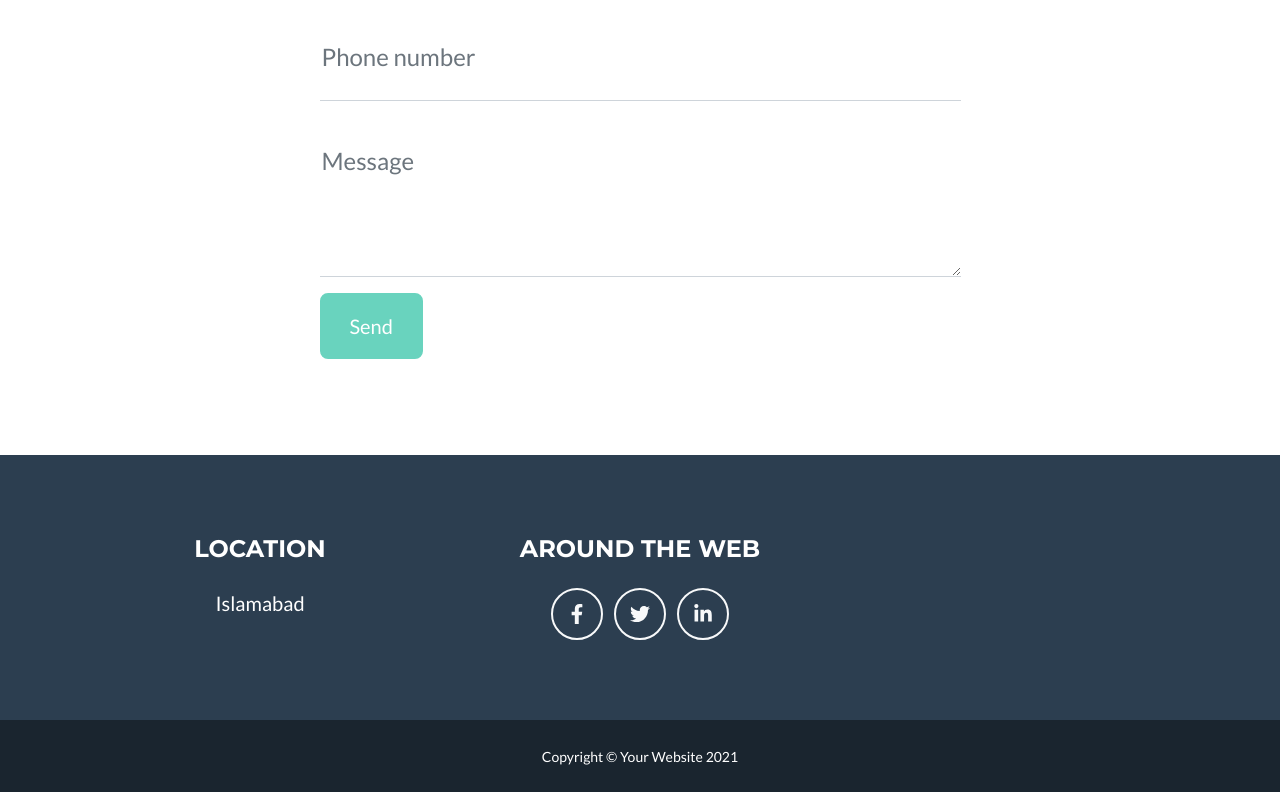
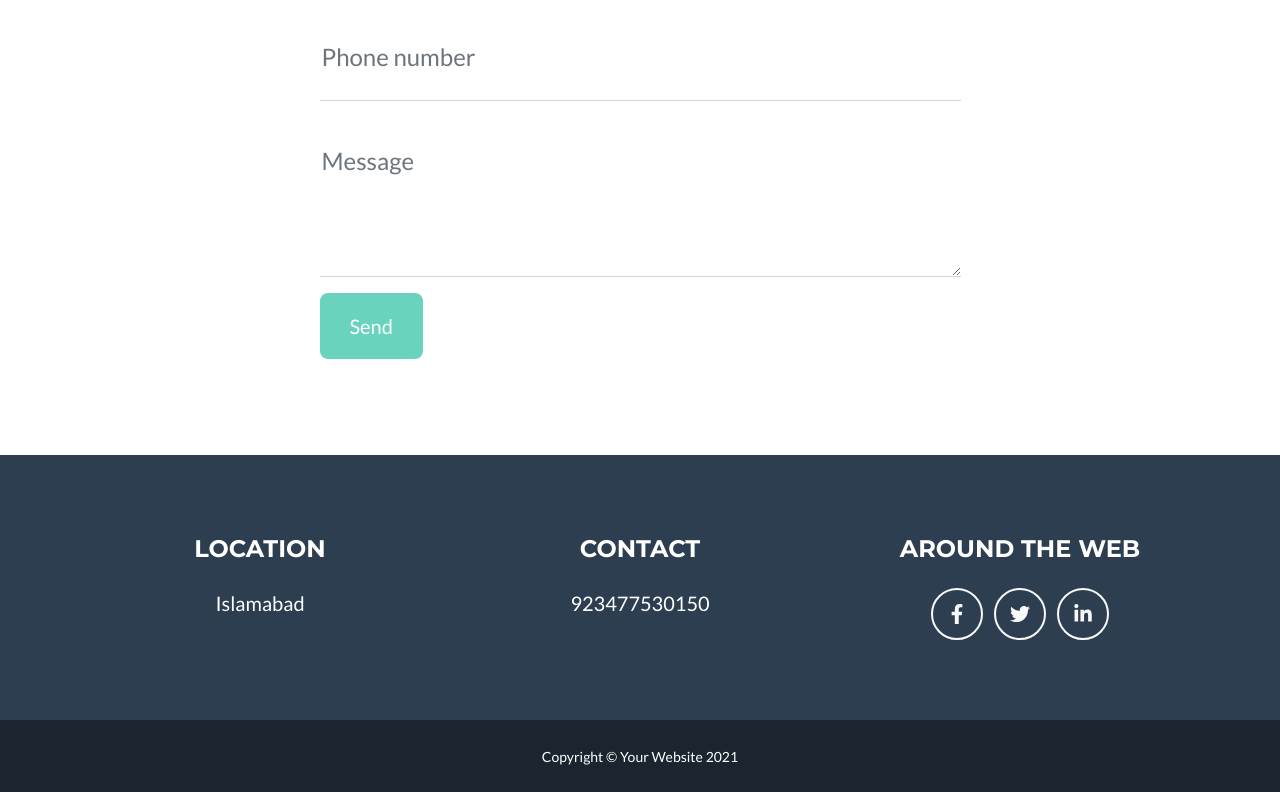
Before and after one commit to muzamalhassan/portfolio, a plain HTML site: page index.html in a window 1280 px wide. Shown: the part 2540-3332 px from the top of the page. Drawn offline with nearby package versions, Linux system fonts and the light colour scheme.

Commit message:
Added Contact details

```diff
--- a/index.html
+++ b/index.html
@@ -228,6 +228,12 @@
                             Islamabad
                         </p>
                     </div>
+                    <div class="col-lg-4 mb-5 mb-lg-0">
+                        <h4 class="text-uppercase mb-4">Contact</h4>
+                        <p class="lead mb-0">
+                            923477530150
+                        </p>
+                    </div>
                     <!-- Footer Social Icons-->
                     <div class="col-lg-4 mb-5 mb-lg-0">
                         <h4 class="text-uppercase mb-4">Around the Web</h4>
```
